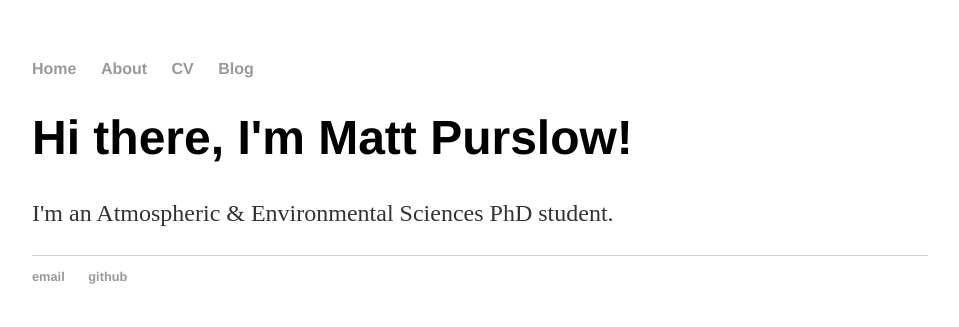
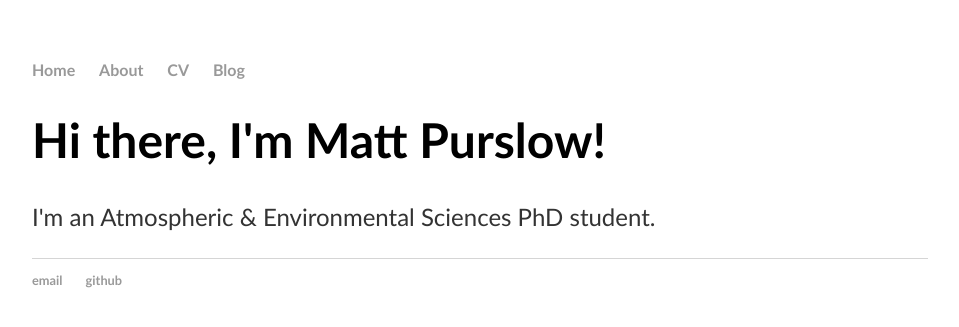
Before and after one commit to MattABPurslow/MattABPurslow.github.io, a Jekyll site: the page index.html, which Jekyll copies as it is, in a window 1280 px wide. Shown: the top 327 px of the page, without its empty margins (160-1119 px from the left). Built offline with Jekyll 4.4.1, drawn with Linux system fonts in a browser that asks for light colours.

Commit message:
Matt changed default typeface to Gill Sans

```diff
--- a/css/main.css
+++ b/css/main.css
@@ -3,7 +3,7 @@ body {
     width: 70%;
 }
 nav ul, footer ul {
-    font-family:'Helvetica', 'Arial', 'Sans-Serif';
+    font-family: 'Gill Sans', 'Helvetica', 'Arial', 'Sans-Serif';
     padding: 0px;
     list-style: none;
     font-weight: bold;
@@ -21,9 +21,10 @@ a:hover {
 }
 h1 {
     font-size: 3em;
-    font-family:'Helvetica', 'Arial', 'Sans-Serif';
+    font-family: 'Gill Sans', 'Helvetica', 'Arial', 'Sans-Serif';
 }
 p {
+    font-family: 'Gill Sans', 'Helvetica', 'Arial', 'Sans-Serif';
     font-size: 1.5em;
     line-height: 1.4em;
     color: #333;
```
